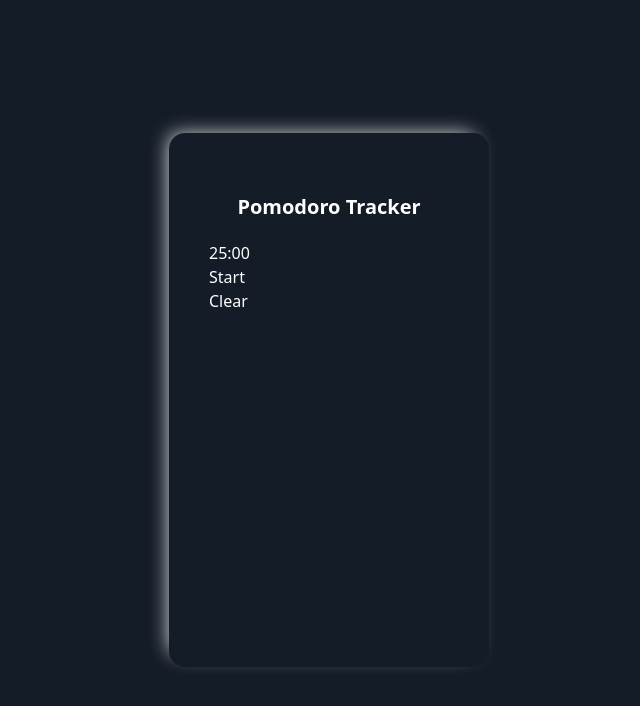
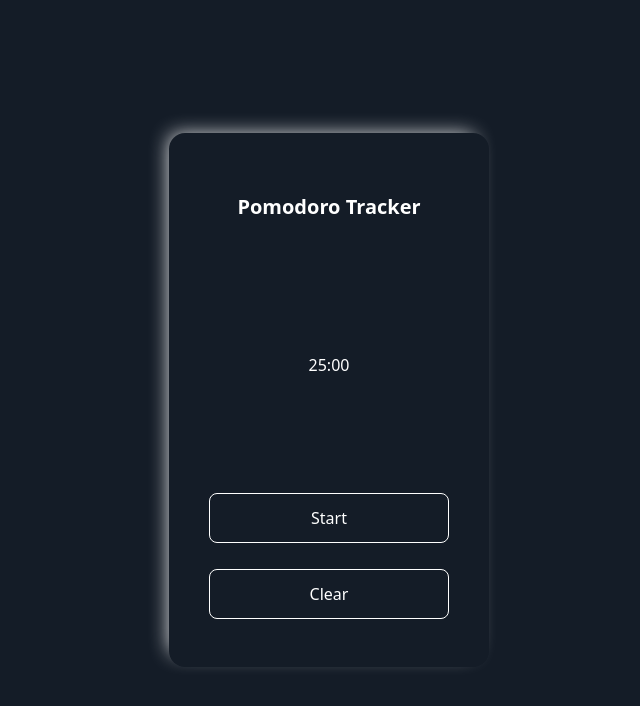
Before and after one commit to DiegoCuevas/pomodoro-tracker, a React (Create React App) app: page / in a window 1280 px wide. Shown: the top 706 px of the page, without its empty margins (311-951 px from the left). Built offline with nearby package versions, Linux system fonts and the light colour scheme.

Commit message:
ADD: style for clock

```diff
--- a/src/components/clock/Clock.js
+++ b/src/components/clock/Clock.js
@@ -40,25 +40,41 @@ function Clock() {
   const button = () => {
     switch (resume) {
       case 0:
-        return <button onClick={initial}>Start</button>;
+        return (
+          <button onClick={initial} className="w-full border border-white py-3 rounded-lg">
+            Start
+          </button>
+        );
       case 1:
-        return <button onClick={resumeButton}>Resume</button>;
+        return (
+          <button onClick={resumeButton} className="w-full border border-white py-3 rounded-lg ">
+            Resume
+          </button>
+        );
       case 2:
-        return <button onClick={pauseButton}>Pause</button>;
+        return (
+          <button onClick={pauseButton} className="w-full border border-white py-3 rounded-lg text-red-500">
+            Pause
+          </button>
+        );
       default:
         return <h1>Error</h1>;
     }
   };
 
   return (
-    <div>
-      <h1>
-        {cronos.minutes < 10 ? `0${cronos.minutes}` : cronos.minutes}:
-        {cronos.seconds < 10 ? `0${cronos.seconds}` : cronos.seconds}
-      </h1>
-      {button()}
-      <br />
-      <button onClick={clearButton}>Clear</button>
+    <div className="flex flex-col h-5/6 justify-between">
+      <div className="w-full my-28">
+        <div className="w-full text-center self-center">
+          {cronos.minutes < 10 ? `0${cronos.minutes}` : cronos.minutes}:
+          {cronos.seconds < 10 ? `0${cronos.seconds}` : cronos.seconds}
+        </div>
+      </div>
+      <div className="h-1/3 flex flex-col justify-between">
+        {button()}
+        <br />
+        <button onClick={clearButton} className="w-full border border-white py-3 rounded-lg">Clear</button>
+      </div>
     </div>
   );
 }
```
